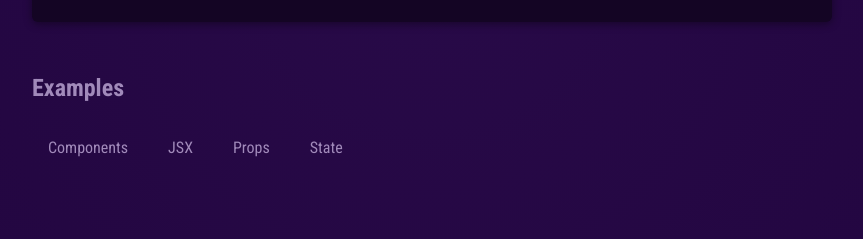
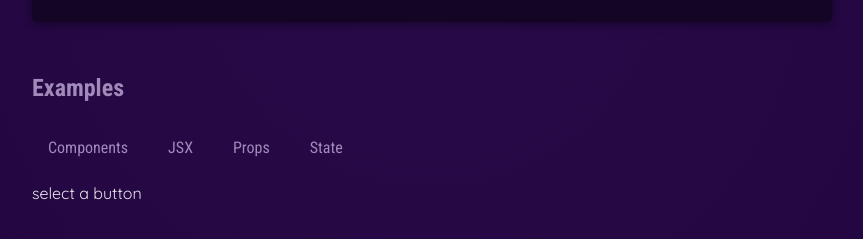
Before and after one commit to Turtineer/MY-FIRST-REACT-PROJECT, a React (Vite) app: page / in a window 1280 px wide. Shown: the part 677-916 px from the top of the page, without its empty margins (208-1071 px from the left). Built offline with nearby package versions, Linux system fonts and the light colour scheme.

Commit message:
first look into states and hooks

```diff
--- a/src/App.jsx
+++ b/src/App.jsx
@@ -1,11 +1,17 @@
+import {useState} from 'react';
+
 import Header from './components/Header/Header.jsx';
 import CoreConcept from './components/CoreConcept.jsx';
 import TabButton from './components/TabButton.jsx';
 import {CORE_CONCEPTS} from './data.js';
 
 function App() {
+  const [selectedTopic, setSelectedTopic] = useState('select a button');
+
   function handleSelect(selectedButton) {
-    console.log(selectedButton);
+    // selectedButton > 'components', 'jsx'...
+    setSelectedTopic(selectedButton);
+    console.log(selectedTopic);
   }
   return (
     <div>
@@ -34,6 +40,7 @@ function App() {
             <TabButton onSelect={() => handleSelect('props')}>Props</TabButton>
             <TabButton onSelect={() => handleSelect('state')}>State</TabButton>
           </menu>
+          {selectedTopic}
         </section>
       </main>
     </div>
```
